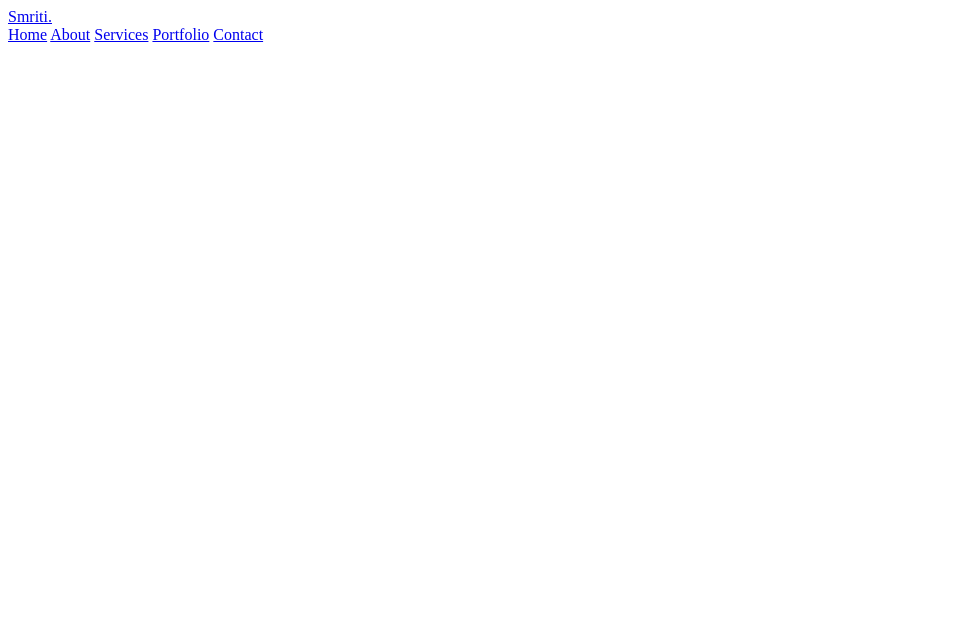
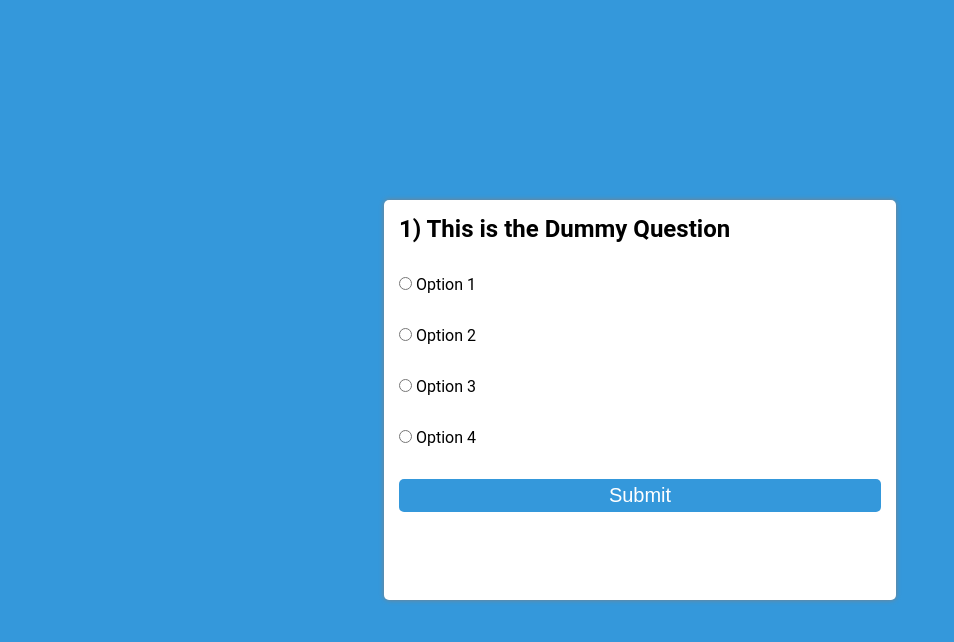
Before and after one commit to Shikhha-Samriddhi72/Bibliophilic-spectacular, a plain HTML site: page index.html in a window 1280 px wide. Shown: the whole page, without its empty margins (0-954 px from the left). Drawn offline with Linux system fonts and the light colour scheme; files that its build step writes are made by us from their sources.

Commit message:
Add files via upload

```diff
--- /dev/null
+++ b/custom.css
@@ -0,0 +1,44 @@
+*{
+    padding: 0;
+    margin: 0;
+    box-sizing: border-box;
+}
+
+@import url('https://fonts.googleapis.com/css2?family=Roboto:wght@100&display=swap');
+body {
+    background-color: #3498db;
+    font-family: 'Roboto', sans-serif;
+}
+
+.main {
+    width: 100%;
+    height: 100vh;
+    display: flex;
+    justify-content: center;
+    align-items: center;
+}
+
+.box {
+    width: 40%;
+    height: 400px;
+    padding: 15px;
+    box-shadow: 0px 0px 5px grey;
+    background-color: white;
+    border-radius: 5px;
+}
+
+.row {
+    width: 100%;
+    margin: 2rem;
+    margin-left: 0;
+}
+
+.btn {
+    width: 100%;
+    padding: 5px;
+    font-size: 20px;
+    color: white;
+    border: none;
+    border-radius: 5px;
+    background-color: #3498db;
+}
--- a/index.html
+++ b/index.html
@@ -1,26 +1,40 @@
 <!DOCTYPE html>
-<html lang = "en">
+<html lang="en"
 
 <head>
-    <meta charset="UTF-8">
+    <meta charset="UTF-18">
     <meta http-equiv="X-UA-Compatible" content="IE=edge">
     <meta name="viewport" content="width=device-width, initial-scale=1.0">
-    <title>Personal Portfolio Website HTML CSS Only | Codehal</title>
-    <link re:="stylesheet" href="style.css">
+    <title>Document</title>
+    <link rel="stylesheet" href="css/custom.css" />
 </head>
 
 <body>
+    <div class="main">
+        <div class="box">
+            <h2 id="quesBox">1) This is the Dummy Question</h2>
+            <div class="row">
+                <input class="Options" id="Option1" type="radio" value="a" name="Option" />
+                <label for="Option 1"> </label> Option 1</label>
+            </div>
+            <div class="row">
+                <input class="Options" id="Option2" type="radio" value="b" name="Option"/>
+                <label for="Option 2"> </label> Option 2</label>
+            </div>
+            <div class="row">
+                <input class="Options" id="Option3" type="radio" value="c" name="Option"/>
+                <label for="Option 3"> </label> Option 3</label>
+            </div>
+            <div class="row">
+                <input class="Options" id="Option4" type="radio" value="d" name="Option"/>
+                <label for="Option 4"> </label> Option 4</label>
+            </div>
+            <button class="btn" onclick="submitQuiz()">
+                 Submit
+            </button>
+        </div>
+    </div>
+    <script src="js/app.js"></script>
+</body>
 
-    <header class="header">
-        <a href="a" class="logo">Smriti.</a>
-
-        <nav class="navbar">
-            <a href="a">Home</a>
-            <a href="a">About</a>
-            <a href="a">Services</a>
-            <a href="a">Portfolio</a>
-            <a href="a">Contact</a>
-        </nav>
-
-    </header>
-</body>
+</html>
```
Also changed, not shown: app.js (added, +98 -0 lines).
